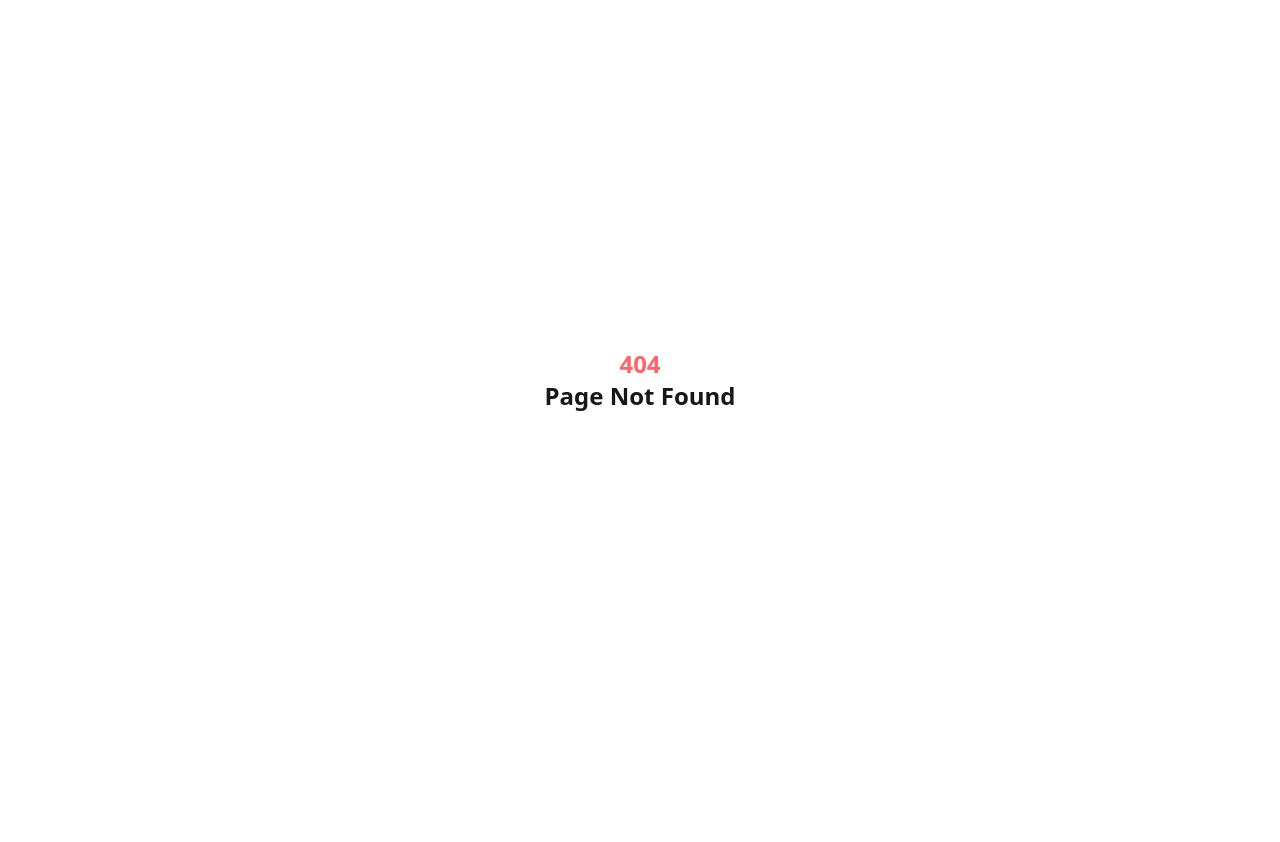
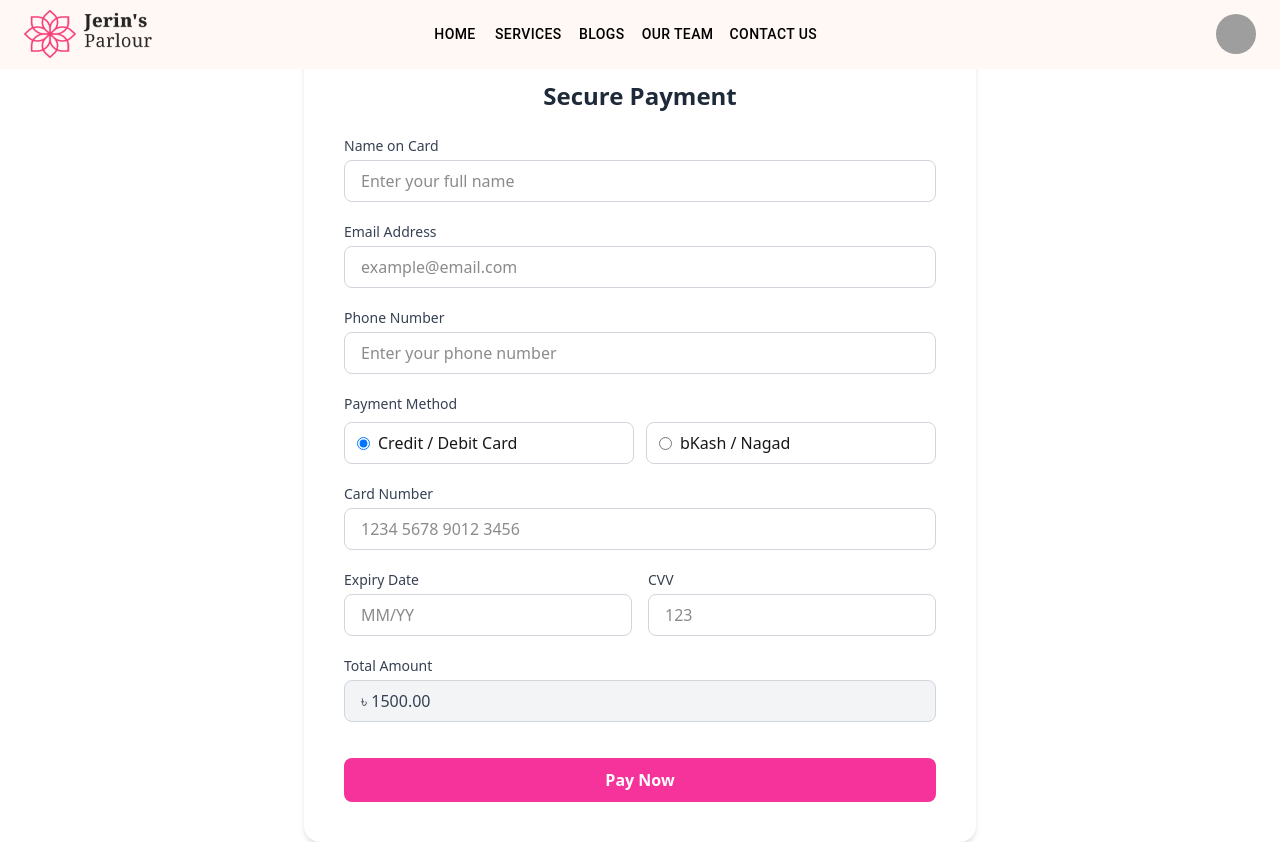
Before and after one commit to smile995/Parlor-Management-Frontend, a React (Vite) app: page /payment in a window 1280 px wide. Before the commit this address had no page. Before the commit the page ends 800 px from the top, so only its background shows below. Built offline with nearby package versions, Linux system fonts and the light colour scheme; grey boxes are pictures that could not be loaded.

Commit message:
Payment page redesigned for service and package bookings

```diff
--- a/src/Pages/Public/PackageBooking.tsx
+++ b/src/Pages/Public/PackageBooking.tsx
@@ -1,17 +1,15 @@
-import { useParams } from "react-router"
+import { Link, useParams } from "react-router";
 import { usePackages } from "../../Hooks/usePackages";
 import type { IPackage } from "../../Types";
 import Loading from "../../Components/ReUsable/Loading";
-
 
 const PackageBooking = () => {
   const { id } = useParams();
   const { data, isLoading } = usePackages();
   const allPackages = data?.data as IPackage[];
   const service = allPackages?.find((service) => service._id === id);
-  const { name, availableStaff,totalPrice:price } = service || {};
+  const { name, availableStaff, totalPrice: price } = service || {};
   console.log(availableStaff);
-
 
   if (isLoading && !service) return <Loading />;
   return (
@@ -110,7 +108,7 @@ const PackageBooking = () => {
           </label>
           <select className="w-full px-4 py-2 border border-gray-300 rounded-lg focus:ring-2 focus:ring-pink-400 focus:border-pink-400 outline-none">
             <option value="">Select a staff</option>
-            {availableStaff?.map((staff,idx) => (
+            {availableStaff?.map((staff, idx) => (
               <option key={idx} value={staff}>
                 {staff}
               </option>
@@ -132,16 +130,18 @@ const PackageBooking = () => {
 
         {/* Submit Button */}
         <div className=" col-span-1 md:col-span-2">
+          <Link to="/payment">
             <button
               type="submit"
               className="w-full  bg-pink-500 hover:bg-pink-600 text-white font-semibold py-2.5 rounded-lg transition-all duration-200"
             >
               Confirm Booking
             </button>
+          </Link>
         </div>
       </form>
     </div>
-  )
-}
+  );
+};
 
-export default PackageBooking
+export default PackageBooking;
--- /dev/null
+++ b/src/Pages/Public/PaymentPage.tsx
@@ -0,0 +1,132 @@
+
+
+const PaymentPage = () => {
+  return (
+    <div className="max-w-2xl mx-auto bg-white shadow-md rounded-2xl p-6 md:p-10 mt-10">
+      <h2 className="text-2xl font-semibold text-gray-800 text-center mb-6">
+        Secure Payment
+      </h2>
+
+      <form className="space-y-5">
+        {/* Name on Card */}
+        <div>
+          <label className="block text-sm font-medium text-gray-700 mb-1">
+            Name on Card
+          </label>
+          <input
+            type="text"
+            placeholder="Enter your full name"
+            className="w-full px-4 py-2 border border-gray-300 rounded-lg focus:ring-2 focus:ring-pink-400 focus:border-pink-400 outline-none"
+          />
+        </div>
+
+        {/* Email Address */}
+        <div>
+          <label className="block text-sm font-medium text-gray-700 mb-1">
+            Email Address
+          </label>
+          <input
+            type="email"
+            placeholder="example@email.com"
+            className="w-full px-4 py-2 border border-gray-300 rounded-lg focus:ring-2 focus:ring-pink-400 focus:border-pink-400 outline-none"
+          />
+        </div>
+
+        {/* Phone Number */}
+        <div>
+          <label className="block text-sm font-medium text-gray-700 mb-1">
+            Phone Number
+          </label>
+          <input
+            type="tel"
+            placeholder="Enter your phone number"
+            className="w-full px-4 py-2 border border-gray-300 rounded-lg focus:ring-2 focus:ring-pink-400 focus:border-pink-400 outline-none"
+          />
+        </div>
+
+        {/* Payment Method */}
+        <div>
+          <label className="block text-sm font-medium text-gray-700 mb-2">
+            Payment Method
+          </label>
+          <div className="grid grid-cols-2 gap-3">
+            <label className="flex items-center space-x-2 border border-gray-300 rounded-lg px-3 py-2 cursor-pointer hover:border-pink-400 transition">
+              <input type="radio" name="paymentMethod" value="card" defaultChecked />
+              <span>Credit / Debit Card</span>
+            </label>
+            <label className="flex items-center space-x-2 border border-gray-300 rounded-lg px-3 py-2 cursor-pointer hover:border-pink-400 transition">
+              <input type="radio" name="paymentMethod" value="bkash" />
+              <span>bKash / Nagad</span>
+            </label>
+          </div>
+        </div>
+
+        {/* Card Details */}
+        <div>
+          <label className="block text-sm font-medium text-gray-700 mb-1">
+            Card Number
+          </label>
+          <input
+            type="text"
+            inputMode="numeric"
+            maxLength={19}
+            placeholder="1234 5678 9012 3456"
+            className="w-full px-4 py-2 border border-gray-300 rounded-lg focus:ring-2 focus:ring-pink-400 focus:border-pink-400 outline-none"
+          />
+        </div>
+
+        {/* Expiry Date & CVV */}
+        <div className="grid grid-cols-2 gap-4">
+          <div>
+            <label className="block text-sm font-medium text-gray-700 mb-1">
+              Expiry Date
+            </label>
+            <input
+              type="text"
+              placeholder="MM/YY"
+              maxLength={5}
+              className="w-full px-4 py-2 border border-gray-300 rounded-lg focus:ring-2 focus:ring-pink-400 focus:border-pink-400 outline-none"
+            />
+          </div>
+
+          <div>
+            <label className="block text-sm font-medium text-gray-700 mb-1">
+              CVV
+            </label>
+            <input
+              type="password"
+              placeholder="123"
+              maxLength={3}
+              className="w-full px-4 py-2 border border-gray-300 rounded-lg focus:ring-2 focus:ring-pink-400 focus:border-pink-400 outline-none"
+            />
+          </div>
+        </div>
+
+        {/* Amount */}
+        <div>
+          <label className="block text-sm font-medium text-gray-700 mb-1">
+            Total Amount
+          </label>
+          <input
+            type="text"
+            value="৳ 1500.00"
+            readOnly
+            className="w-full px-4 py-2 border border-gray-300 rounded-lg bg-gray-100 text-gray-700"
+          />
+        </div>
+
+        {/* Submit Button */}
+        <div className="pt-4">
+          <button
+            type="submit"
+            className="w-full bg-pink-500 hover:bg-pink-600 text-white font-semibold py-2.5 rounded-lg transition-all duration-200"
+          >
+            Pay Now
+          </button>
+        </div>
+      </form>
+    </div>
+  );
+};
+
+export default PaymentPage;
--- a/src/Pages/Public/ServiceBooking.tsx
+++ b/src/Pages/Public/ServiceBooking.tsx
@@ -1,4 +1,4 @@
-import { useParams } from "react-router";
+import { Link, useParams } from "react-router";
 import { useServices } from "../../Hooks/useServices";
 import type { IService } from "../../Types";
 import Loading from "../../Components/ReUsable/Loading";
@@ -8,9 +8,8 @@ const ServiceBooking = () => {
   const { data, isLoading } = useServices();
   const allServices = data?.data as IService[];
   const service = allServices?.find((service) => service._id === id);
-  const { name, price,availableStaff } = service || {};
+  const { name, price, availableStaff } = service || {};
   console.log(availableStaff);
-
 
   if (isLoading && !service) return <Loading />;
 
@@ -110,7 +109,7 @@ const ServiceBooking = () => {
           </label>
           <select className="w-full px-4 py-2 border border-gray-300 rounded-lg focus:ring-2 focus:ring-pink-400 focus:border-pink-400 outline-none">
             <option value="">Select a staff</option>
-            {availableStaff?.map((staff,idx) => (
+            {availableStaff?.map((staff, idx) => (
               <option key={idx} value={staff}>
                 {staff}
               </option>
@@ -132,12 +131,14 @@ const ServiceBooking = () => {
 
         {/* Submit Button */}
         <div className=" col-span-1 md:col-span-2">
+          <Link to={"/payment"}>
             <button
               type="submit"
               className="w-full  bg-pink-500 hover:bg-pink-600 text-white font-semibold py-2.5 rounded-lg transition-all duration-200"
             >
               Confirm Booking
             </button>
+          </Link>
         </div>
       </form>
     </div>
--- a/src/Routers/PublicRoutes.tsx
+++ b/src/Routers/PublicRoutes.tsx
@@ -12,6 +12,7 @@ import Bookings from "../Pages/Customer/Bookings";
 import BlogDetails from "../Components/Blogs/BlogDetails";
 import PackageBooking from "../Pages/Public/PackageBooking";
 import ServiceBooking from "../Pages/Public/ServiceBooking";
+import PaymentPage from "../Pages/Public/PaymentPage";
 
 export const PublicRoutes = [
   {
@@ -54,6 +55,10 @@ export const PublicRoutes = [
     path: "/our-team",
     element: <OurTeam />,
   },
+  {
+    path: "/payment",
+    element: <PaymentPage />,
+  },
 
 
   {
```
Lines whose indentation alone changed are shown as unchanged.
